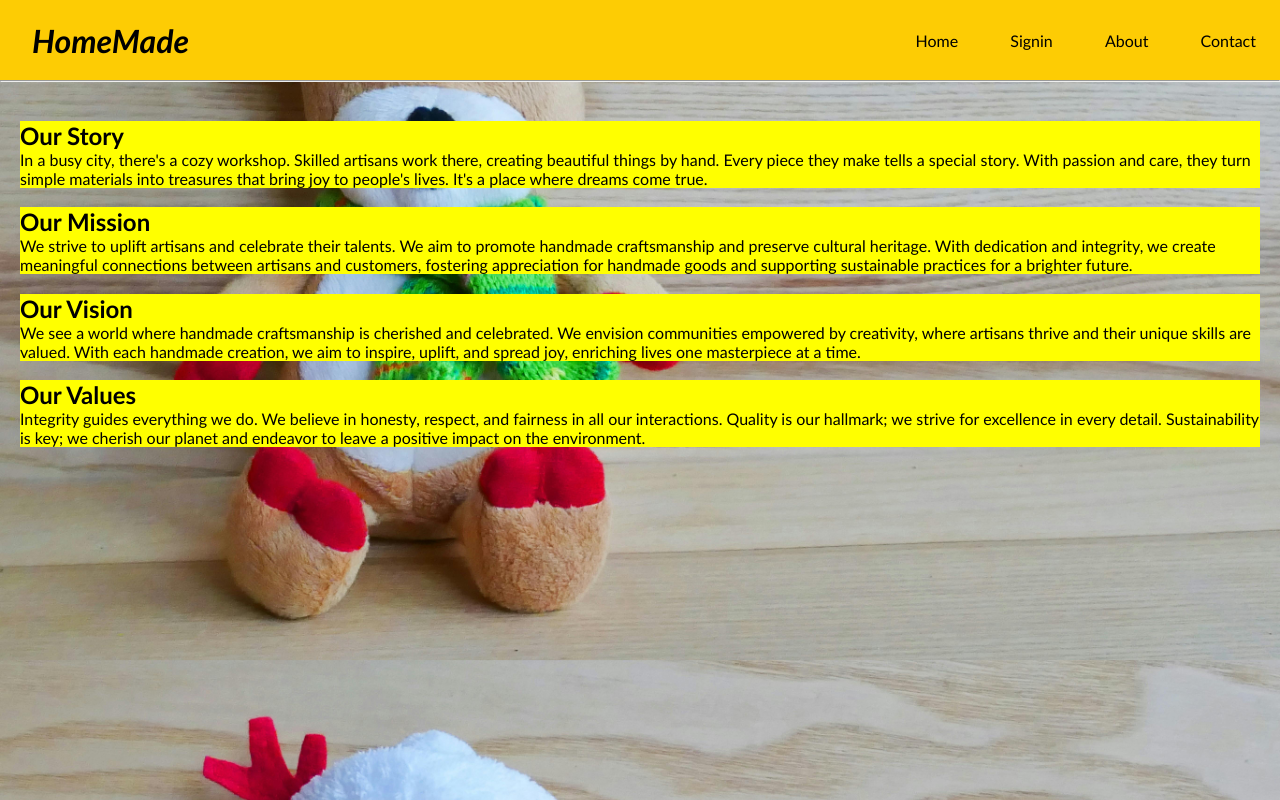
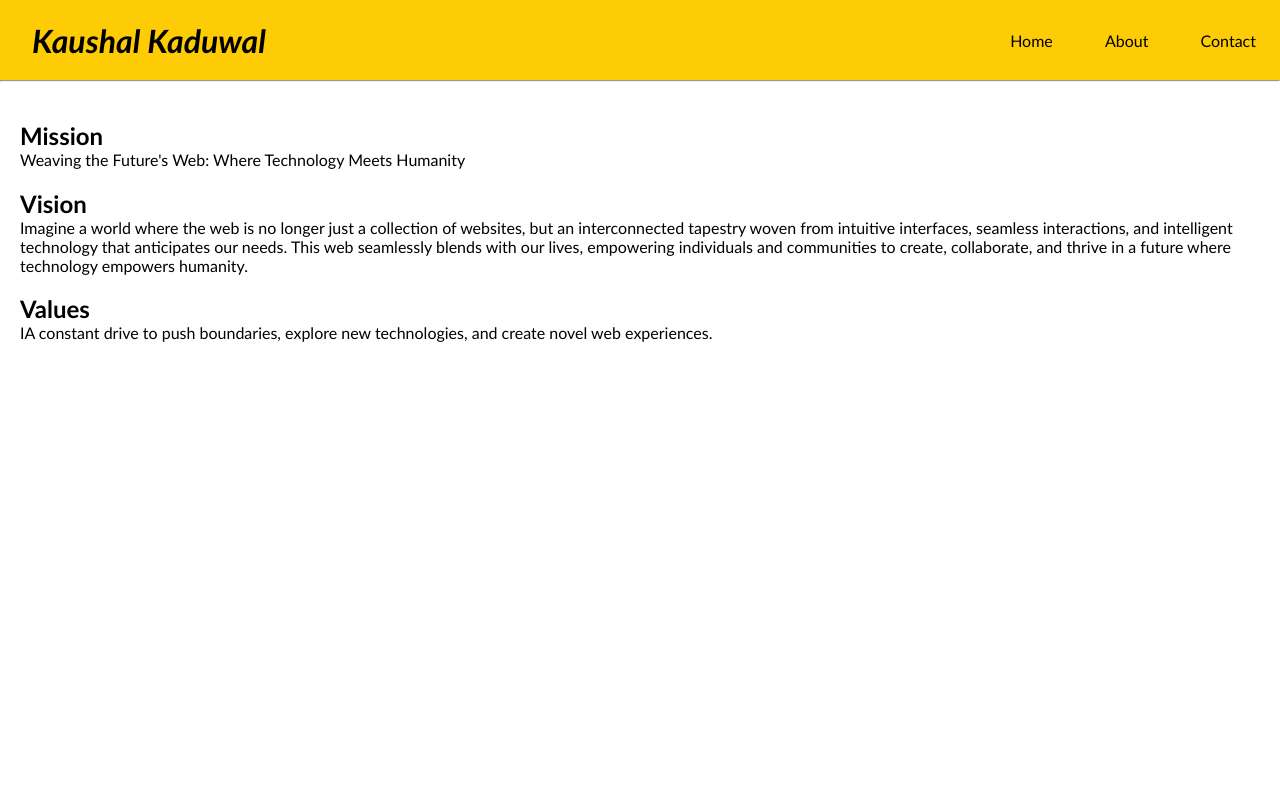
Before and after one commit to virtual-paper0/ecommerce, a plain HTML site: page about.html in a window 1280 px wide. Drawn offline with Linux system fonts and the light colour scheme.

Commit message:
Update about.html

```diff
--- a/about.html
+++ b/about.html
@@ -6,7 +6,7 @@
     <title>About Us</title>
     <style>
         body{
-            background-image: url('bg.jpg');
+
     background-size: cover;
     background-position: center;
             width:100%;
@@ -19,44 +19,36 @@
             justify-content: space-between;
             margin: 20px;
         }
-        .paragraph {
-            background-color: yellow;
-            width: 100%; /* Adjust width as needed */
-        }
+
     </style> <link rel="stylesheet" href="style.css" />
 </head>
 <body>
 
     <nav>
-        <div class="logo">HomeMade</div>
+        <div class="logo">Kaushal Kaduwal</div>
         <div class="nav-items">
-          <a href="index.html">Home</a> <a href="signin.php">Signin</a> <a href="about.html">About</a> <a href="contact.html">Contact</a>
+          <a href="index.html">Home</a> <a href="about.html">About</a> <a href="contact.html">Contact</a>
         </div>
       </nav><hr><br>
     <div class="container">
-        <div class="paragraph">
-            <h2>Our Story</h2>
-            <p>
-                In a busy city, there's a cozy workshop. Skilled artisans work there, creating beautiful things by hand. Every piece they make tells a special story.
-                With passion and care, they turn simple materials into treasures that bring joy to people's lives. It's a place where dreams come true.</p>
-        </div><br>
-        <div class="paragraph">
-            <h2>Our Mission</h2>
-            <p>We strive to uplift artisans and celebrate their talents. We aim to promote handmade craftsmanship and preserve cultural heritage. With dedication and integrity,
-                we create meaningful connections between artisans and customers, fostering appreciation for handmade goods and supporting sustainable practices for a brighter future.</p>
-        </div>
+
+
+            <h2> Mission</h2>
+            <p>Weaving the Future's Web: Where Technology Meets Humanity</p>
+
     </div>
     <div class="container">
-        <div class="paragraph">
-            <h2>Our Vision</h2>
-            <p> We see a world where handmade craftsmanship is cherished and celebrated. We envision communities empowered by creativity, where artisans thrive and their
-                 unique skills are valued. With each handmade creation, we aim to inspire, uplift, and spread joy, enriching lives one masterpiece at a time.</p>
-        </div><br>
-        <div class="paragraph">
-            <h2>Our Values</h2>
-            <p>Integrity guides everything we do. We believe in honesty, respect, and fairness in all our interactions. Quality is our hallmark; we strive for excellence
-                 in every detail. Sustainability is key; we cherish our planet and endeavor to leave a positive impact on the environment.</p>
-        </div>
+
+            <h2> Vision</h2>
+            <p> Imagine a world where the web is no longer just a collection of websites, but an interconnected tapestry woven
+                from intuitive interfaces, seamless interactions, and intelligent technology that anticipates our needs. This web seamlessly
+                blends with our lives,
+                empowering individuals and communities to create, collaborate, and thrive in a future where technology empowers humanity.</p>
+       <br>
+
+            <h2> Values</h2>
+            <p>IA constant drive to push boundaries, explore new technologies, and create novel web experiences.</p>
+
     </div>
 </body>
 </html>
```
